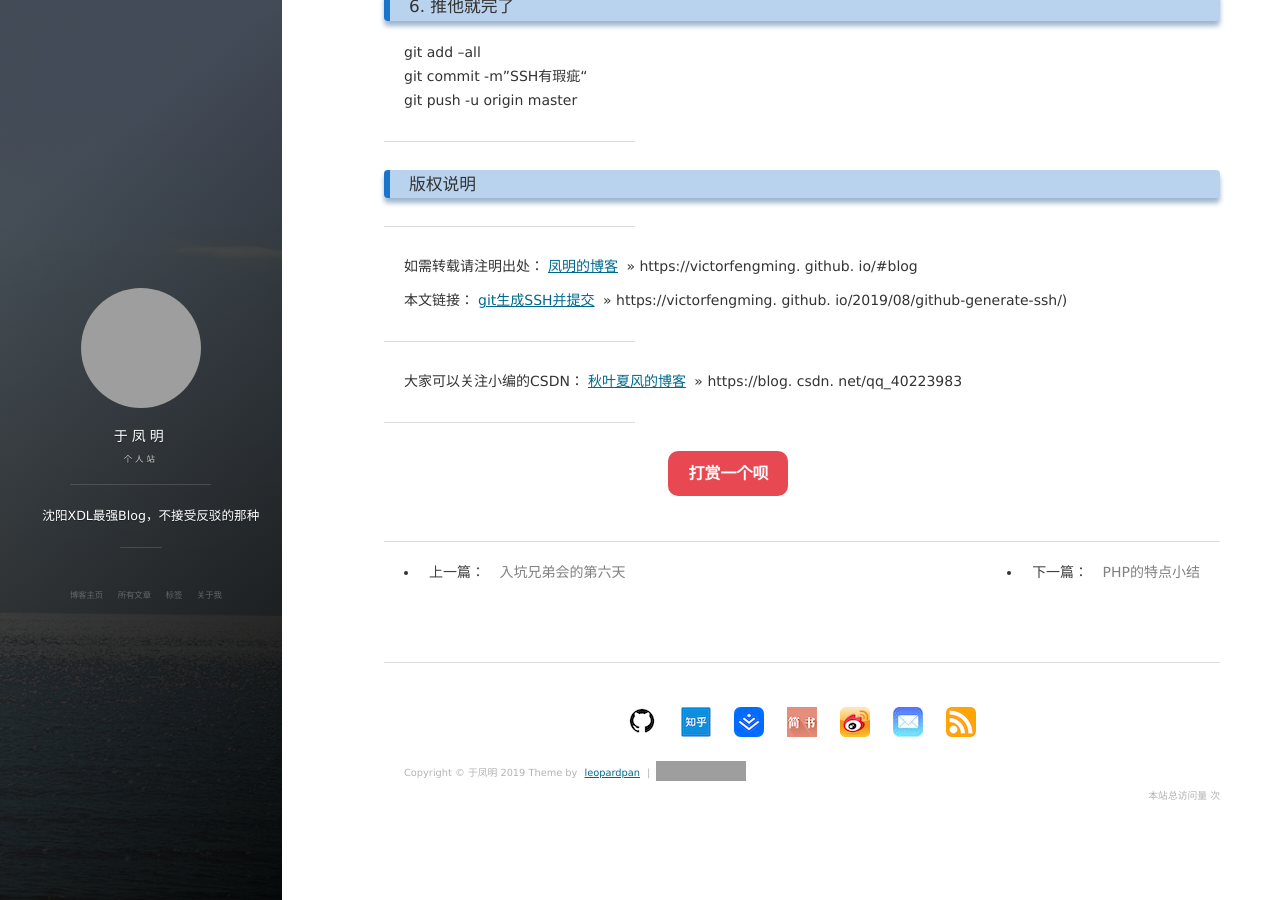
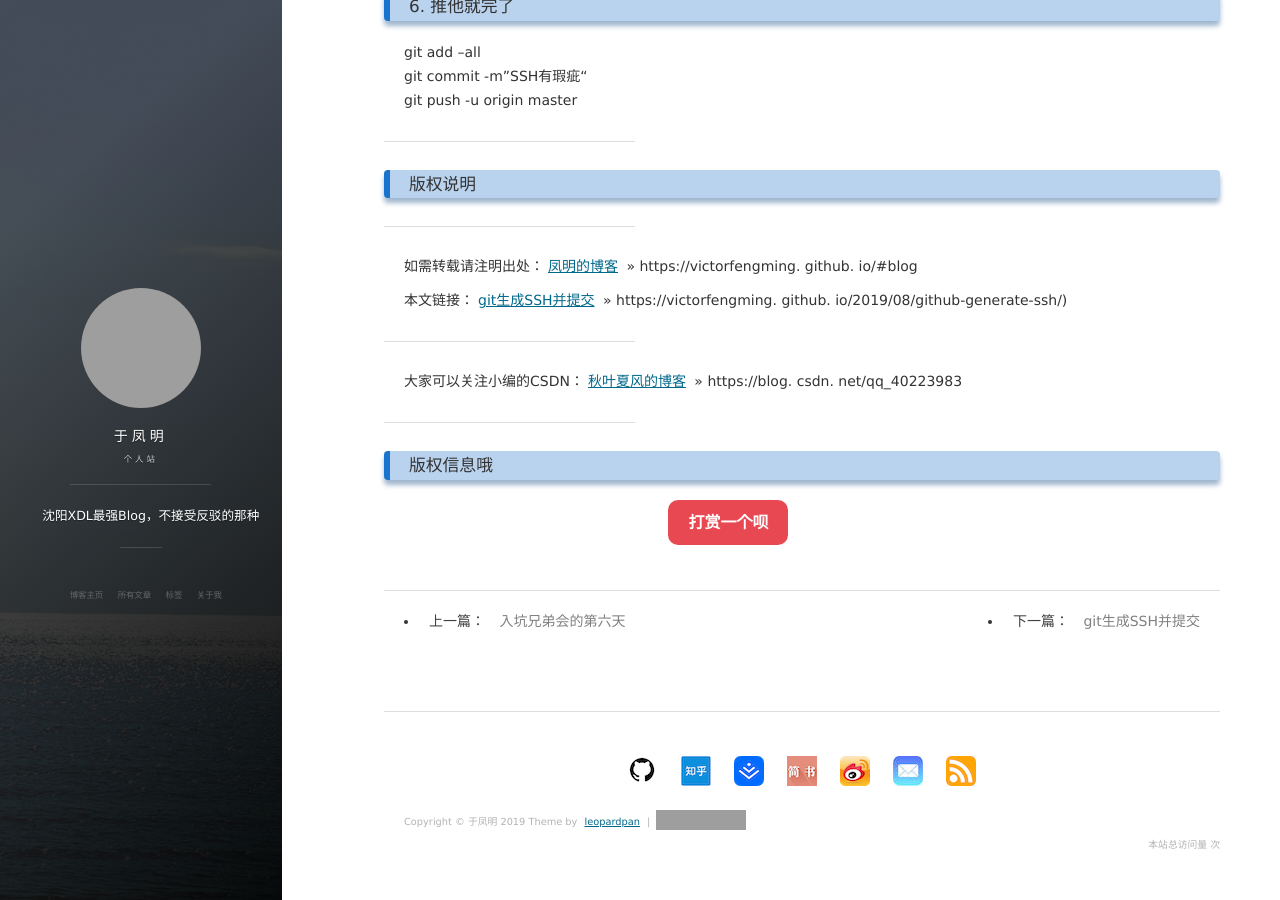
Before and after one commit to 1978413822/victorfengming.github.io, a Jekyll site: the page built from _posts/2019-08-19-github-generate-ssh.markdown, in a window 1280 px wide and 900 px high, scrolled down 574 px. Built offline with Jekyll 4.4.1, drawn with Linux system fonts in a browser that asks for light colours; nearby versions of some CDN libraries; comment, search, counter and statistics services are not loaded; some of the changed lines change nothing that is shown; grey boxes are pictures that could not be loaded.

Commit message:
测试版权信息位置

```diff
--- a/_layouts/post.html
+++ b/_layouts/post.html
@@ -20,5 +20,6 @@ layout: default
   </section>
 </article>
 
+<h3>版权信息哦</h3>
 {% include new-old.html %}
 {% include comments.html %}
--- /dev/null
+++ b/_posts/2019-08-19-github-generate-ssh2.markdown
@@ -0,0 +1,43 @@
+---
+layout: post/test
+title: "git生成SSH并提交"
+date: 2019-08-19
+tags: Git
+---
+
+### 1. 生成秘钥
+$ ssh-keygen -t rsa -C "fengming19981221@163.com"
+按3个回车，密码为空这里一般不使用密钥。
+最后得到了两个文件：id_rsa和id_rsa. pub 在 ～下的.ssh文件夹中
+
+### 2. 查看秘钥
+cat ~/.ssh/id_rsa.pub
+
+### 3. 添加私密钥到ssh：ssh-add ~/.ssh/id_rsa
+需要之前输入密码（如果有）。
+
+### 4. 在github上添加ssh密钥，这要添加的是“id_rsa.pub”里面的公钥。
+在第二步中，将结果复制下来
+设置--》部署秘钥--》添加部署秘钥
+
+### 5. 克隆SSH协议的存储库
+git clone git@github.com:victorfengming/victorfengming.github.io.git
+
+### 6. 推他就完了
+git add --all
+git commit -m”SSH有瑕疵“
+git push -u origin master
+
+
+***
+### 版权说明
+
+***
+如需转载请注明出处：[凤明的博客](https://victorfengming.github.io/#blog) » https://victorfengming. github. io/#blog
+
+本文链接：[git生成SSH并提交](https://victorfengming.github.io/2019/08/github-generate-ssh/) » https://victorfengming. github. io/2019/08/github-generate-ssh/)
+
+***
+大家可以关注小编的CSDN：[秋叶夏风的博客](https://blog.csdn.net/qq_40223983) » https://blog. csdn. net/qq_40223983
+
+***
```
Also changed, not shown: _posts/2019-08-17-github-Rollback.markdown (renamed from _posts/2019-08-17-github-Rollback(副本).markdown).
